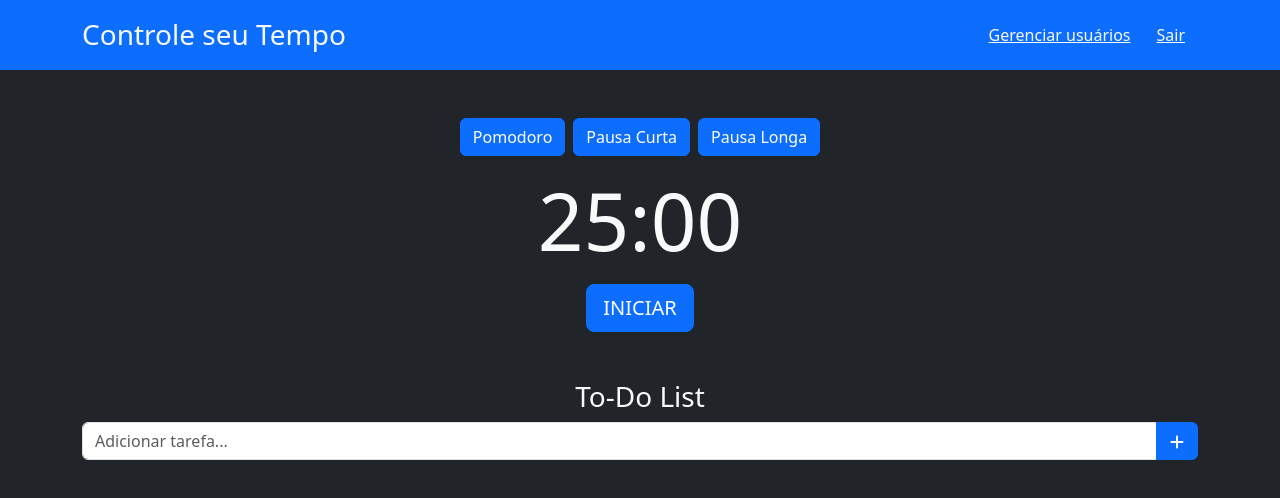
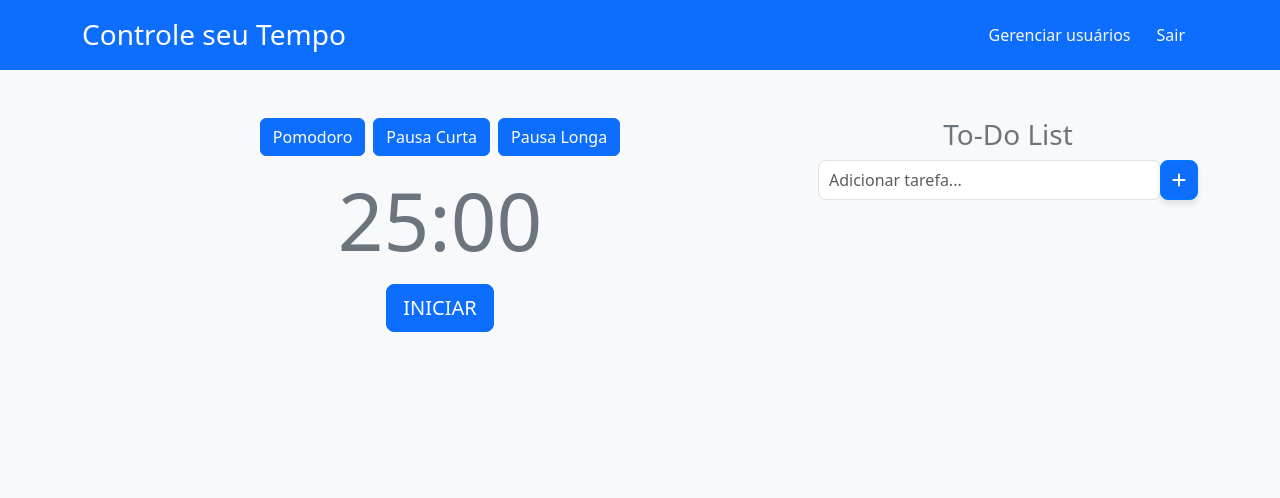
Before and after one commit to Mikaelpro1010/Pomodoro_Online, a React (Vite) app in the folder app_front-end/app_gerenciamento_users/: page /pomodoro in a window 1280 px wide. Shown: the top 498 px of the page. Built offline with nearby package versions, Linux system fonts and the light colour scheme; sample sign-in values are in the browser's storage.

Commit message:
Alterando cores do texto e card e ajustando a lógica

```diff
--- a/app_front-end/app_gerenciamento_users/src/pages/pomodoro/page.jsx
+++ b/app_front-end/app_gerenciamento_users/src/pages/pomodoro/page.jsx
@@ -11,9 +11,9 @@ function Pomodoro() {
     const [taskInput, setTaskInput] = useState("");
 
     useEffect(() => {
-        document.body.classList.add('bg-dark', 'text-light', 'text-center');
+        document.body.classList.add('bg-light', 'text-secondary', 'text-center');
         return () => {
-            document.body.classList.remove('bg-dark', 'text-light', 'text-center');
+            document.body.classList.remove('bg-light', 'text-secondary', 'text-center');
         };
     }, []);
 
@@ -61,7 +61,7 @@ function Pomodoro() {
 
     const addTask = () => {
         if (taskInput.trim() !== "") {
-            setTasks([...tasks, { text: taskInput, completed: false }]);
+            setTasks([{ text: taskInput, completed: false, deleted: false }, ...tasks]); // Adiciona a tarefa no topo
             setTaskInput("");
         }
     };
@@ -69,31 +69,38 @@ function Pomodoro() {
     const toggleTaskCompletion = (index) => {
         const updatedTasks = [...tasks];
         updatedTasks[index].completed = !updatedTasks[index].completed;
+
+        // Reorganiza as tarefas para que as não concluídas venham antes das concluídas
         updatedTasks.sort((a, b) => a.completed - b.completed);
+
         setTasks(updatedTasks);
     };
 
     const removeTask = (index) => {
-        setTasks(tasks.filter((_, i) => i !== index));
+        const updatedTasks = [...tasks];
+        updatedTasks.splice(index, 1); // Remove a tarefa de forma definitiva
+        setTasks(updatedTasks);
     };
 
     return (
         <>
             <header className="bg-primary py-3">
                 <div className="container d-flex justify-content-between align-items-center">
-                    <h1 className="h3 mb-0">Controle seu Tempo</h1>
+                <h1 className="h3 mb-0" style={{ color: "#ffffff" }}>Controle seu Tempo</h1>
                     <nav>
                         <Link to="/gerenciamento_users">
-                            <button className="btn btn-link text-light">Gerenciar usuários</button>
+                            <button className="btn btn-link text-light" style={{ textDecoration: "none" }}>Gerenciar usuários</button>
                         </Link>
-                        <button onClick={logout} className="btn btn-link text-light">
+                        <button onClick={logout} className="btn btn-link text-light" style={{ textDecoration: "none" }}>
                             Sair
                         </button>
                     </nav>
                 </div>
             </header>
 
-            <div className="container mt-5">
+            <div className="container mt-5 d-flex justify-content-between">
+                {/* Pomodoro Section */}
+                <div className="pomodoro-section" style={{ flex: 1, textAlign: 'center' }}>
                     <div className="d-flex justify-content-center mb-3">
                         <button onClick={() => resetTimer(25 * 60)} className="btn btn-primary mx-1">Pomodoro</button>
                         <button onClick={() => resetTimer(5 * 60)} className="btn btn-primary mx-1">Pausa Curta</button>
@@ -107,8 +114,10 @@ function Pomodoro() {
                     <button onClick={startTimer} className="btn btn-primary btn-lg mt-3">
                         {isRunning ? 'PAUSAR' : 'INICIAR'}
                     </button>
+                </div>
 
-                <div className='mt-5'>
+                {/* To-Do List Section */}
+                <div className="todo-section" style={{ flex: 1, maxWidth: '400px', paddingLeft: '20px' }}>
                     <h3>To-Do List</h3>
                     <div className='input-group mb-3'>
                         <input
@@ -117,21 +126,47 @@ function Pomodoro() {
                             placeholder='Adicionar tarefa...'
                             value={taskInput}
                             onChange={(e) => setTaskInput(e.target.value)}
+                            style={{
+                                height: '40px',
+                                fontSize: '16px',
+                                padding: '10px',
+                                borderRadius: '8px',
+                                width: 'calc(100% - 40px)'
+                            }}
                         />
-                        <button onClick={addTask} className='btn btn-primary'>
+                        <button onClick={addTask} className='btn btn-primary'
+                            style={{
+                                height: '40px',
+                                padding: '10px',
+                                borderRadius: '8px', // Deixando as bordas arredondadas
+                                border: '1px solid #007bff', // Cor de borda para combinar com o input
+                                boxShadow: '0 4px 6px rgba(0, 0, 0, 0.1)',
+                                display: 'flex',
+                                alignItems: 'center',
+                                justifyContent: 'center'
+                            }}
+                        >
                             <FaPlus />
                         </button>
                     </div>
-                    <ul className='list-group'>
+                    <ul className='list-group' style={{ listStyleType: 'none', padding: 0, height: '400px', overflowY: 'auto' }}>
                         {tasks.map((task, index) => (
-                            <li key={index} className={`list-group-item d-flex justify-content-between align-items-center ${task.completed ? 'bg-light text-muted' : ''}`} style={task.completed ? { textDecoration: 'line-through' } : {}}>
+                            <li key={index}
+                                className={`list-group-item d-flex justify-content-between align-items-center ${task.completed ? 'bg-light text-muted' : ''}`}
+                                style={{
+                                    borderRadius: '10px',
+                                    backgroundColor: task.completed ? '#e9ecef' : '#f1f1f1', // Trocando a cor amarelada por tons mais suaves
+                                    boxShadow: '0 4px 6px rgba(0, 0, 0, 0.1)',
+                                    marginBottom: '5px',
+                                    padding: '10px 15px',
+                                    textDecoration: task.completed ? 'line-through' : 'none' // Adiciona a linha cortando o texto
+                                }}>
                                 <div>
                                     <input
                                         type='checkbox'
                                         className='form-check-input me-2'
                                         checked={task.completed}
                                         onChange={() => toggleTaskCompletion(index)}
-                                        disabled={task.completed}
                                     />
                                     {task.text}
                                 </div>
```
Lines whose indentation alone changed are shown as unchanged.
